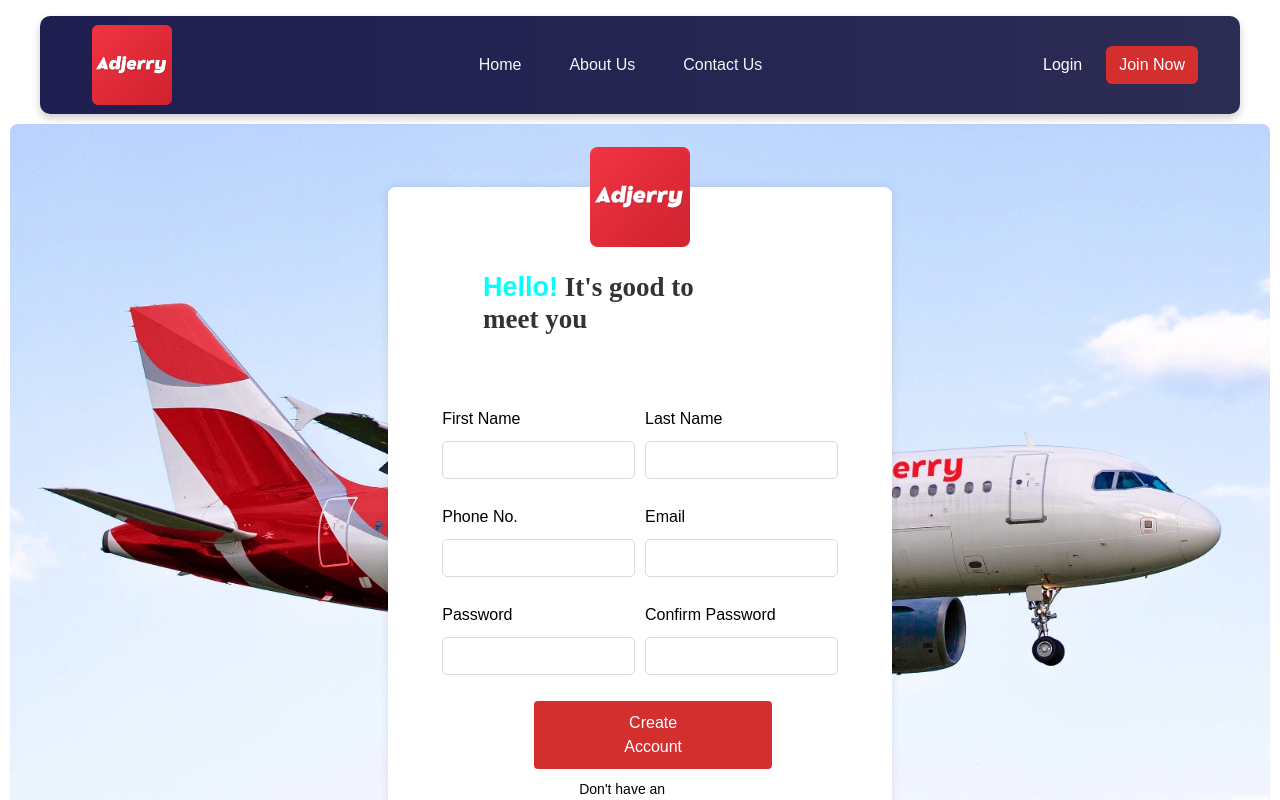
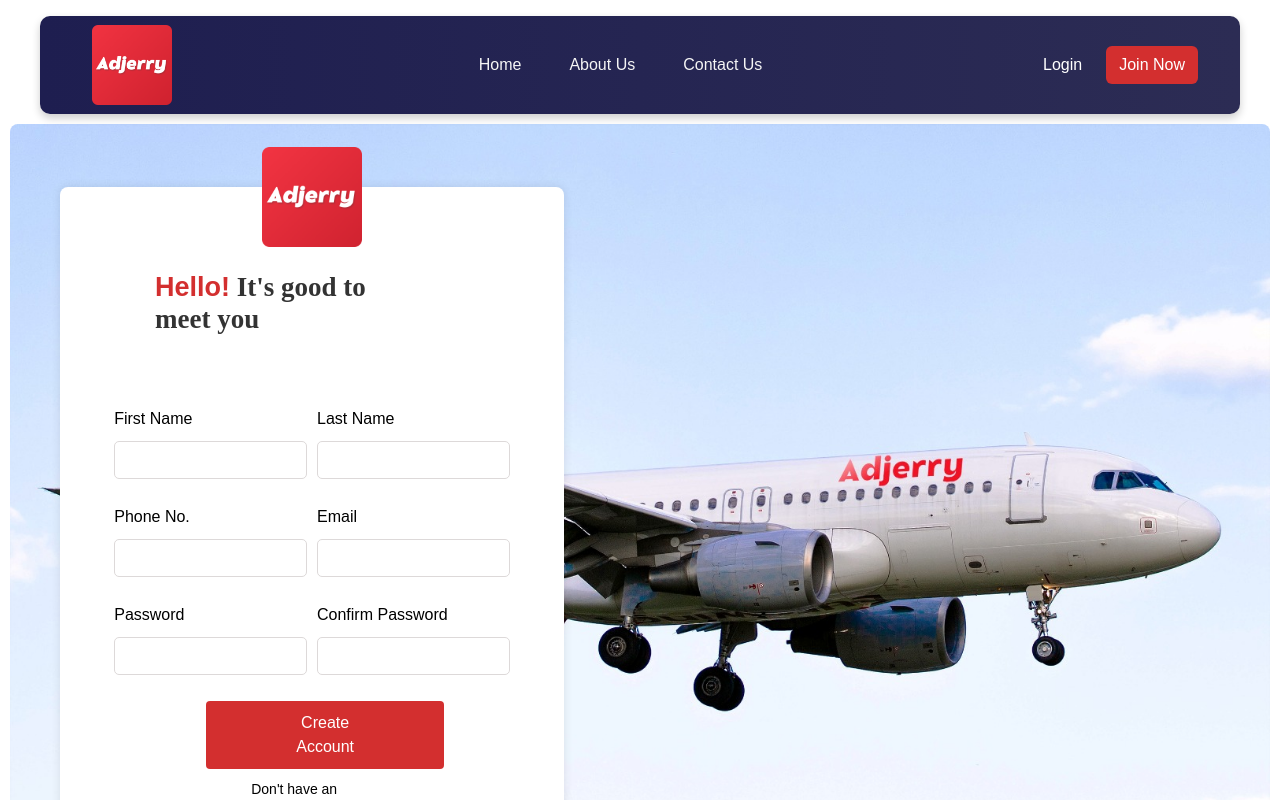
Before and after one commit to Sonu9670/AdjerryProject, a React (Create React App) app: page /signup/1 in a window 1280 px wide. Shown: the top 800 px of the page. Built offline with nearby package versions, Linux system fonts and the light colour scheme.

Commit message:
signup page is done

```diff
--- a/src/Pages/Signup.css
+++ b/src/Pages/Signup.css
@@ -7,7 +7,7 @@
     background-size: cover;
     color: white;
     display: flex;
-    justify-content: center;
+    justify-content: flex-start;
     align-items: center;
     height: 50rem;
   }
@@ -23,6 +23,7 @@
     flex-direction: column;
     align-items: center;
     justify-content: center;
+    margin-left: 50px;
 }
 .signup-container img{
     margin-top: -84px;
@@ -92,7 +93,7 @@ button:hover {
     background-color: #0056b3;
 }
 .text span{
-    color: aqua;
+    color: #d32f2f;
 }
 
 .form-group label{
--- a/src/layouts/Footer.js
+++ b/src/layouts/Footer.js
@@ -56,7 +56,6 @@ const Footer = () => {
           </div>
         </div>
 
-
         <div className="d-flex justify-content-between mt-4">
           <p className="text-muted">&copy; 2025 Adjerry, Inc. All rights reserved. Made By SoftAir Technology</p>
           <div className="d-flex gap-2">
```
